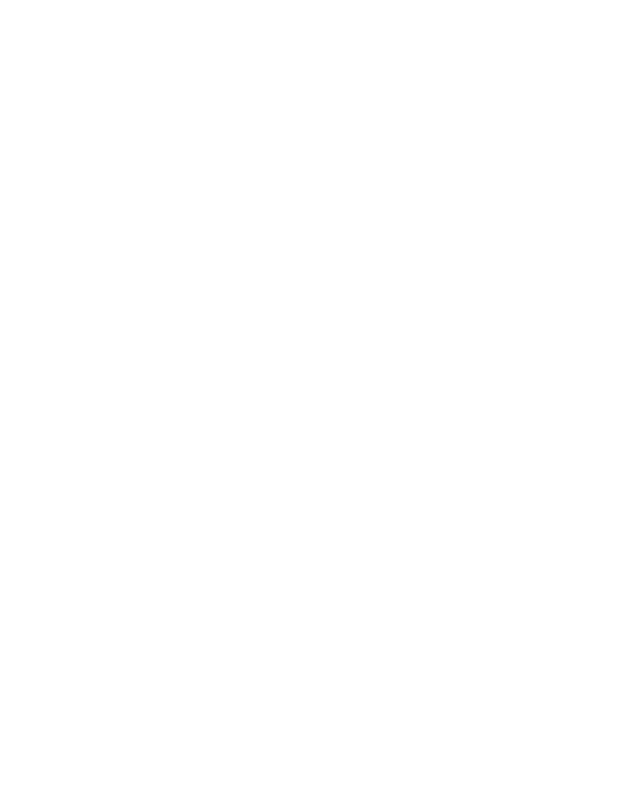
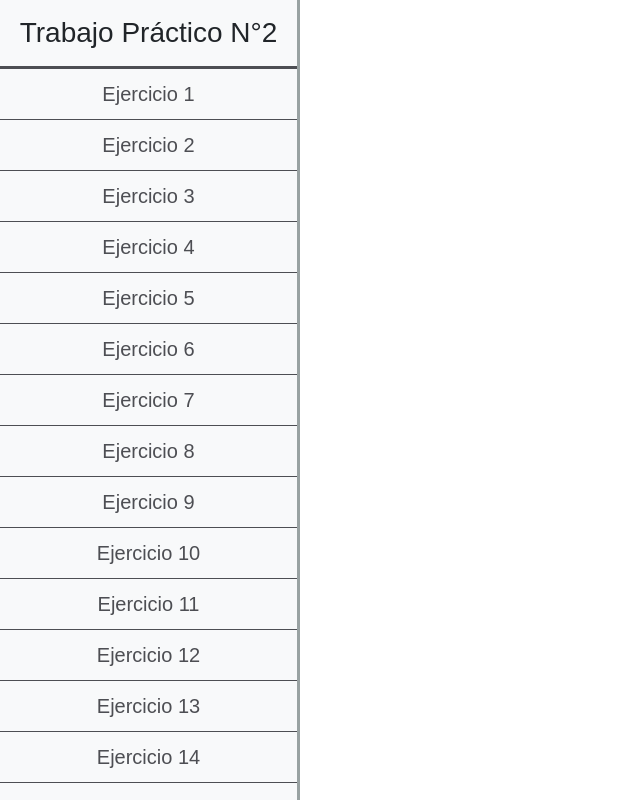
Before and after one commit to brunomry/TP2_RC_2023, a plain HTML site: page index.html in a window 1280 px wide. Shown: the whole page, without its empty margins (0-640 px from the left). Drawn offline with nearby package versions, Linux system fonts and the light colour scheme.

Commit message:
agregue una barra de navegacion vertical y responsiva aplicando clases de bootstrap y estilos CSS

```diff
--- a/CSS/styles.css
+++ b/CSS/styles.css
@@ -0,0 +1,75 @@
+*{
+  margin: 0;
+  padding: 0;
+  box-sizing: border-box;
+  font-family: sans-serif;
+}
+
+html{
+  overflow-x: hidden;
+}
+
+header{
+  width: 100%;
+  height: 300px;
+  position: fixed;
+  top: 0;
+}
+
+header nav{
+  width: 100%;
+  height: 100%;
+  border-bottom: 3px solid #4D4E53;
+}
+
+nav h3{
+  text-align: center;
+  border-bottom: 3px solid #4D4E53;
+  margin-bottom: 0;
+}
+
+nav ul{
+  width: 100%;
+  height: 75%;
+  overflow-y: scroll;
+}
+
+ul li a{
+  display: block;
+  text-decoration: none;
+  color: #4D4E53;
+  padding: 10px 0;
+  border-bottom: 1px solid #4D4E53;
+}
+
+ul li a:hover {
+  background-color: #babbbd;
+}
+
+main{
+  width: 100%;
+  height: 100%;
+  margin: 300px 0 50px;
+}
+
+@media (min-width: 992px) {
+  header{
+    width: 300px;
+    height: 100vh;
+    position:fixed;
+  }
+
+  header nav{
+    border-right: 3px solid #99A2A2;
+    border-bottom: 0;
+  }
+
+  nav ul{
+    overflow-y: hidden;
+    height: 100%;
+  }
+
+  main{
+    margin: 0 0 0 300px;
+  }
+}
--- a/index.html
+++ b/index.html
@@ -22,6 +22,30 @@
     <link rel="stylesheet" href="./CSS/styles.css" />
 </head>
 <body>
+  <header>
+    <nav class="bg-body-tertiary">
+      <h3 class="py-3 text-center">Trabajo Práctico N°2</h3>
+      <ul class="list-unstyled text-center fs-5">
+        <li><a href="../PAGES/ejercicio1-tp2.html">Ejercicio 1</a></li>
+        <li><a href="../PAGES/ejercicio2-tp2.html">Ejercicio 2</a></li>
+        <li><a href="../PAGES/ejercicio3-tp2.html">Ejercicio 3</a></li>
+        <li><a href="../PAGES/ejercicio4-tp2.html">Ejercicio 4</a></li>
+        <li><a href="../PAGES/ejercicio5-tp2.html">Ejercicio 5</a></li>
+        <li><a href="../PAGES/ejercicio6-tp2.html">Ejercicio 6</a></li>
+        <li><a href="../PAGES/ejercicio7-tp2.html">Ejercicio 7</a></li>
+        <li><a href="../PAGES/ejercicio8-tp2.html">Ejercicio 8</a></li>
+        <li><a href="../PAGES/ejercicio9-tp2.html">Ejercicio 9</a></li>
+        <li><a href="../PAGES/ejercicio10-tp2.html">Ejercicio 10</a></li>
+        <li><a href="../PAGES/ejercicio11-tp2.html">Ejercicio 11</a></li>
+        <li><a href="../PAGES/ejercicio12-tp2.html">Ejercicio 12</a></li>
+        <li><a href="../PAGES/ejercicio13-tp2.html">Ejercicio 13</a></li>
+        <li><a href="../PAGES/ejercicio14-tp2.html">Ejercicio 14</a></li>
+        <li><a href="../PAGES/ejercicio15-tp2.html">Ejercicio 15</a></li>
+        <li><a href="../PAGES/ejercicio16-tp2.html">Ejercicio 16</a></li>
+        <li><a href="../PAGES/ejercicio17-tp2.html">Ejercicio 17</a></li>
+      </ul>
+    </nav>
+  </header>
   <script
       src="https://cdn.jsdelivr.net/npm/bootstrap@5.3.2/dist/js/bootstrap.bundle.min.js"
       integrity="sha384-C6RzsynM9kWDrMNeT87bh95OGNyZPhcTNXj1NW7RuBCsyN/o0jlpcV8Qyq46cDfL"
```
